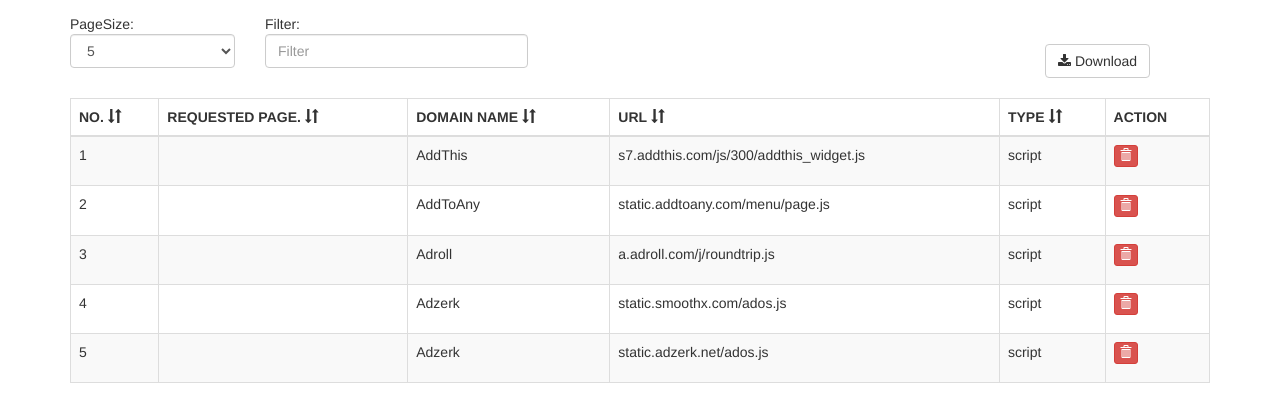
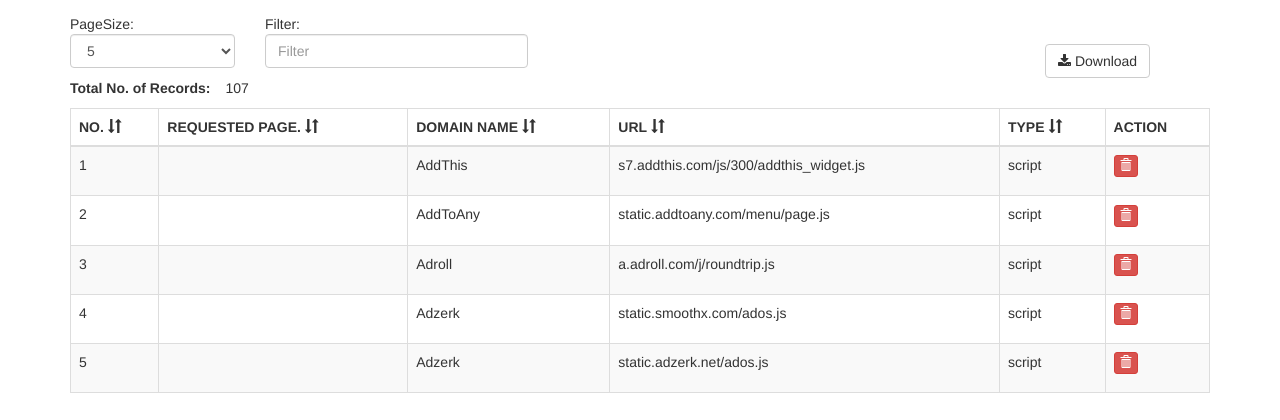
Before and after one commit to jozellrili/web-tracker, a PHP site: page /tracker.php in a window 1280 px wide. Shown: the part 51-471 px from the top of the page. Run offline with PHP 8.4, Linux system fonts and the light colour scheme; data comes from the database, SQL or seed files in the repository.

Commit message:
add total no. of records

```diff
--- a/tracker.php
+++ b/tracker.php
@@ -91,6 +91,10 @@
         </div>
 
     </div>
+    <div class="row col-md-5">
+
+        <label class="row col-md-5 label-control">Total No. of Records:</label><p>{{ totalItems}}</p>
+    </div>
     <br/>
     <div class="row">
         <div class="col-md-12" ng-show="filteredItems > 0">
```
